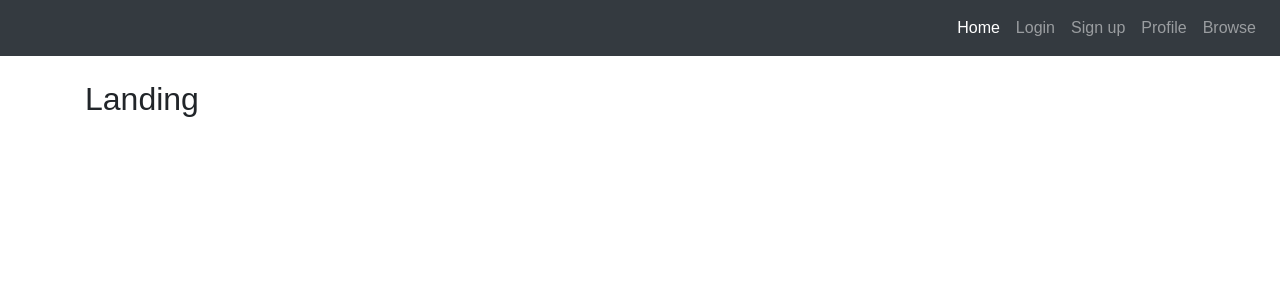
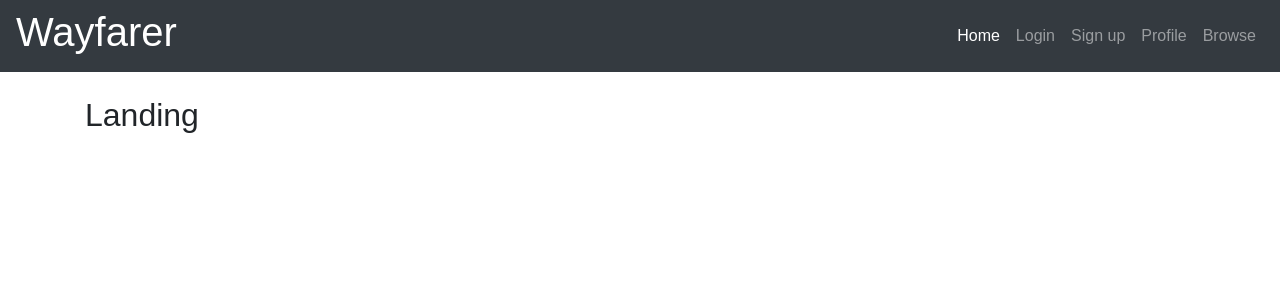
Before and after one commit to RP2/WayfarerProject, a React (Create React App) app in the folder wayfarer/: page / in a window 1280 px wide. Shown: the top 300 px of the page. Built offline with nearby package versions, Linux system fonts and the light colour scheme.

Commit message:
begin sprint 1

```diff
--- a/wayfarer/src/App.js
+++ b/wayfarer/src/App.js
@@ -12,6 +12,7 @@ class App extends Component {
       <div>
         <nav className="navbar navbar-expand-sm navbar-dark bg-dark mb-4">
           <div className="collapese navbar-collapse" id="navigation">
+          <h1>Wayfarer</h1>
             <ul className="navbar-nav ml-auto">
               <li className="nav-item"><NavLink className="nav-link" exact to="/">Home</NavLink></li>
               <li className="nav-item"><NavLink className="nav-link" to="/login">Login</NavLink></li>
--- a/wayfarer/src/index.css
+++ b/wayfarer/src/index.css
@@ -3,3 +3,7 @@ body {
   padding: 0;
   font-family: sans-serif;
 }
+
+h1 {
+  color: white;
+}
```
